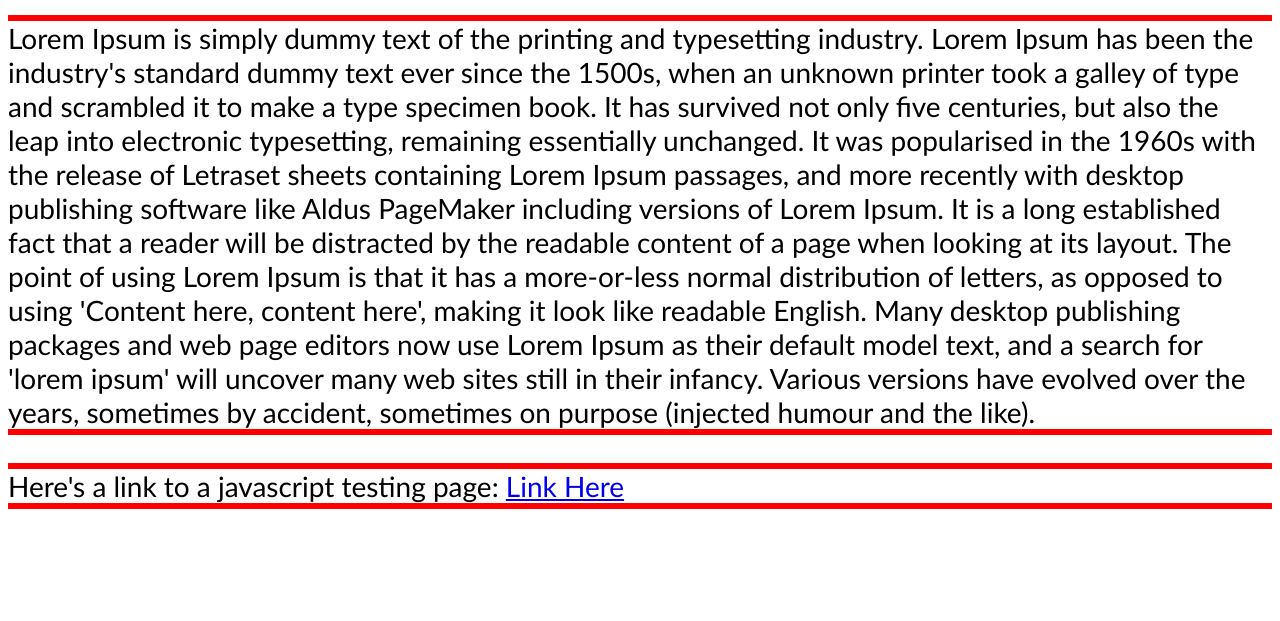
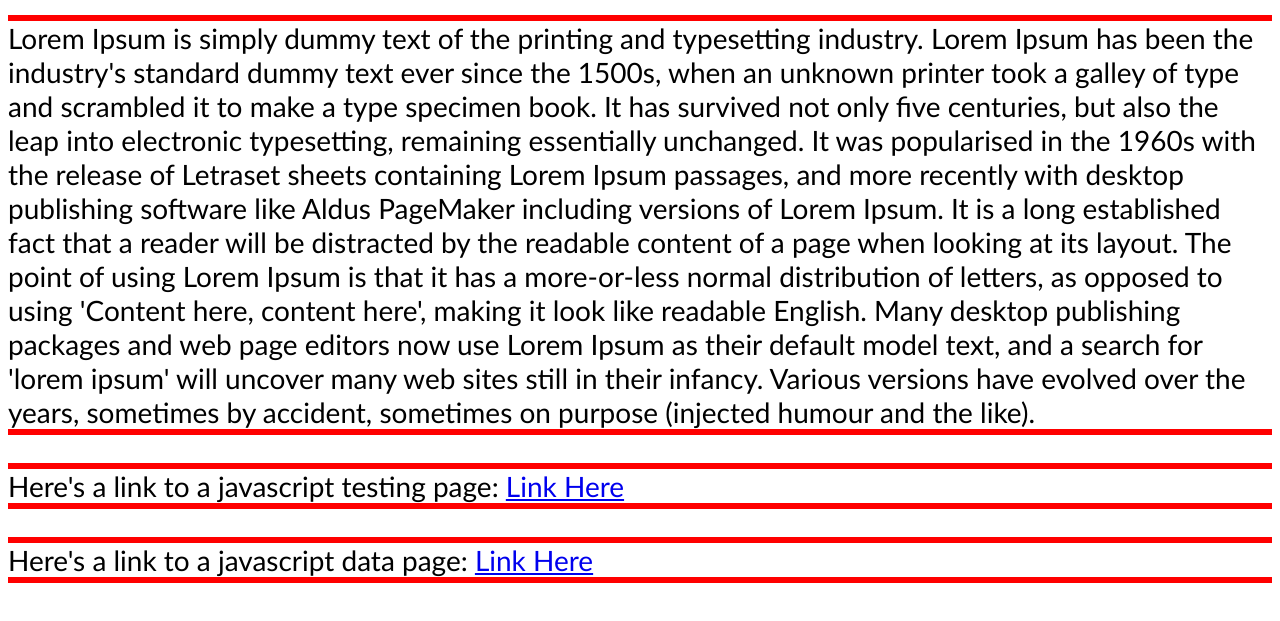
Before and after one commit to YipuLiu/YipuLiu.github.io, a plain HTML site: page index.html in a window 1280 px wide. Shown: the part 127-748 px from the top of the page. Drawn offline with Linux system fonts and the light colour scheme.

Commit message:
Update index.html

```diff
--- a/index.html
+++ b/index.html
@@ -6,5 +6,6 @@
 <p>Lorem Ipsum is simply dummy text of the printing and typesetting industry. Lorem Ipsum has been the industry's standard dummy text ever since the 1500s, when an unknown printer took a galley of type and scrambled it to make a type specimen book. It has survived not only five centuries, but also the leap into electronic typesetting, remaining essentially unchanged. It was popularised in the 1960s with the release of Letraset sheets containing Lorem Ipsum passages, and more recently with desktop publishing software like Aldus PageMaker including versions of Lorem Ipsum.
 It is a long established fact that a reader will be distracted by the readable content of a page when looking at its layout. The point of using Lorem Ipsum is that it has a more-or-less normal distribution of letters, as opposed to using 'Content here, content here', making it look like readable English. Many desktop publishing packages and web page editors now use Lorem Ipsum as their default model text, and a search for 'lorem ipsum' will uncover many web sites still in their infancy. Various versions have evolved over the years, sometimes by accident, sometimes on purpose (injected humour and the like).</p>
     <p>Here's a link to a javascript testing page: <a href="http://YipuLiu.github.io/introjs.html">Link Here</a></p>
+    <p>Here's a link to a javascript data page: <a href="http://YipuLiu.github.io/untitled.html">Link Here</a></p>
     </body>
 </html>
```
